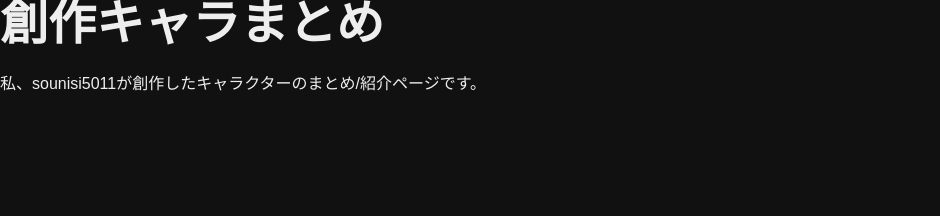
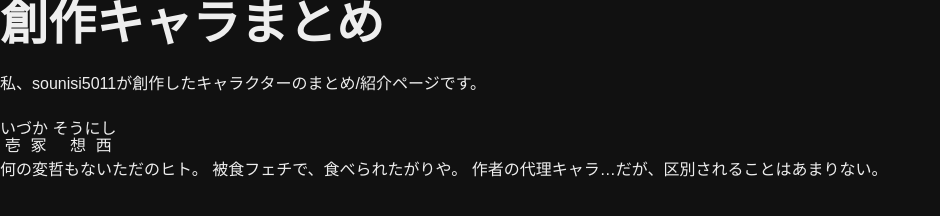
Before and after one commit to sounisi5011/original-characters, a plain HTML site: page index.html in a window 1280 px wide. Shown: the whole page, without its empty margins (0-940 px from the left). Drawn offline with Linux system fonts and the light colour scheme.

Commit message:
トップページに簡易解説を追加

```diff
--- a/index.html
+++ b/index.html
@@ -19,5 +19,10 @@
 <p>私、sounisi5011が創作したキャラクターのまとめ/紹介ページです。</p>
 
 <dl>
-
+  <dt><ruby>壱冢 想西<rp>《</rp><rt>いづか そうにし</rt><rp>》</rp></ruby></dt>
+  <dd>
+    何の変哲もないただのヒト。
+    被食フェチで、食べられたがりや。
+    作者の代理キャラ…だが、区別されることはあまりない。
+  </dd>
 </dl>
```
